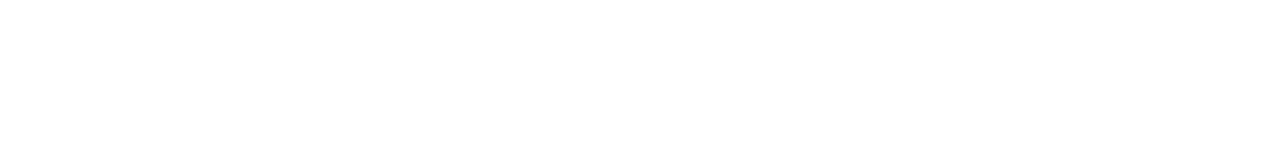
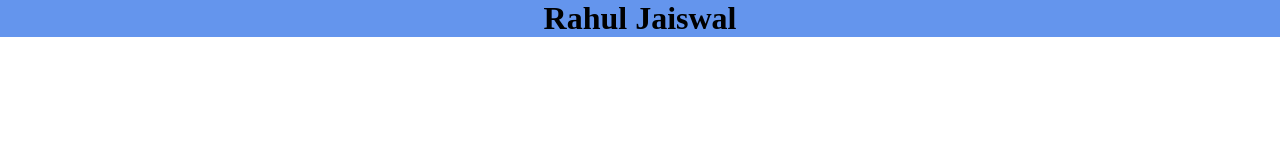
Before and after one commit to Soni-k/5-Real-Life-Project, a plain HTML site: page Custom-Cursor/index.html in a window 1280 px wide. Drawn offline with Linux system fonts and the light colour scheme.

Commit message:
completed

```diff
--- a/Custom-Cursor/index.html
+++ b/Custom-Cursor/index.html
@@ -7,6 +7,10 @@
     <link rel="stylesheet" href="style.css" />
   </head>
   <body>
+    <div class="main">
+      <div class="cursor"></div>
+      <h1>Rahul Jaiswal</h1>
+    </div>
     <script src="javas.js"></script>
   </body>
 </html>
--- a/Custom-Cursor/style.css
+++ b/Custom-Cursor/style.css
@@ -0,0 +1,19 @@
+*{
+	margin: 0;
+	padding: 0;
+	box-sizing: border-box;
+}
+
+html,body{
+	height: 100%;
+	width: 100%;
+	margin: 0 auto;
+}
+
+
+.main{
+  display: flex;
+	align-items: center;
+	justify-content: center;
+	background-color: cornflowerblue;
+}
--- a/Like-Button/javas.js
+++ b/Like-Button/javas.js
@@ -10,7 +10,7 @@ con.addEventListener("dblclick",function(){
 		love.style.transform='translate(-50%,-50%) scale(0)'
 	},2000)
 
-	// not small
+	// not small direct off
 	setTimeout(function(){
 		love.style.opacity=0
 	},1000)
```
